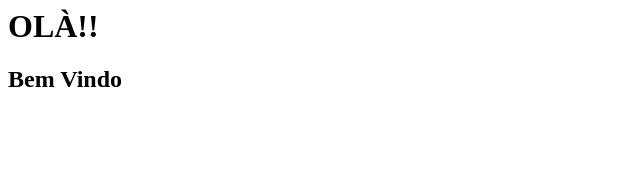
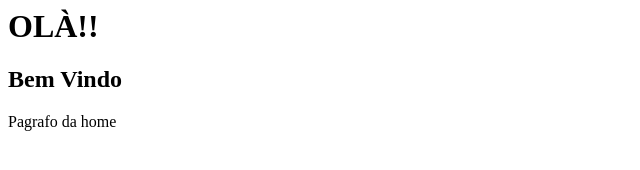
Before and after one commit to Dev-Messias/curso_github, a plain HTML site: page index.html in a window 1280 px wide. Shown: the whole page, without its empty margins (0-640 px from the left). Drawn offline with Linux system fonts and the light colour scheme.

Commit message:
Criando novas funções da home

```diff
--- a/index.html
+++ b/index.html
@@ -1,2 +1,3 @@
 <h1>OLÀ!!</h1>
 <h2>Bem Vindo</h2>
+<p>Pagrafo da home</p>
```
Also changed, not shown: nomes.txt, teste.txt (added).
